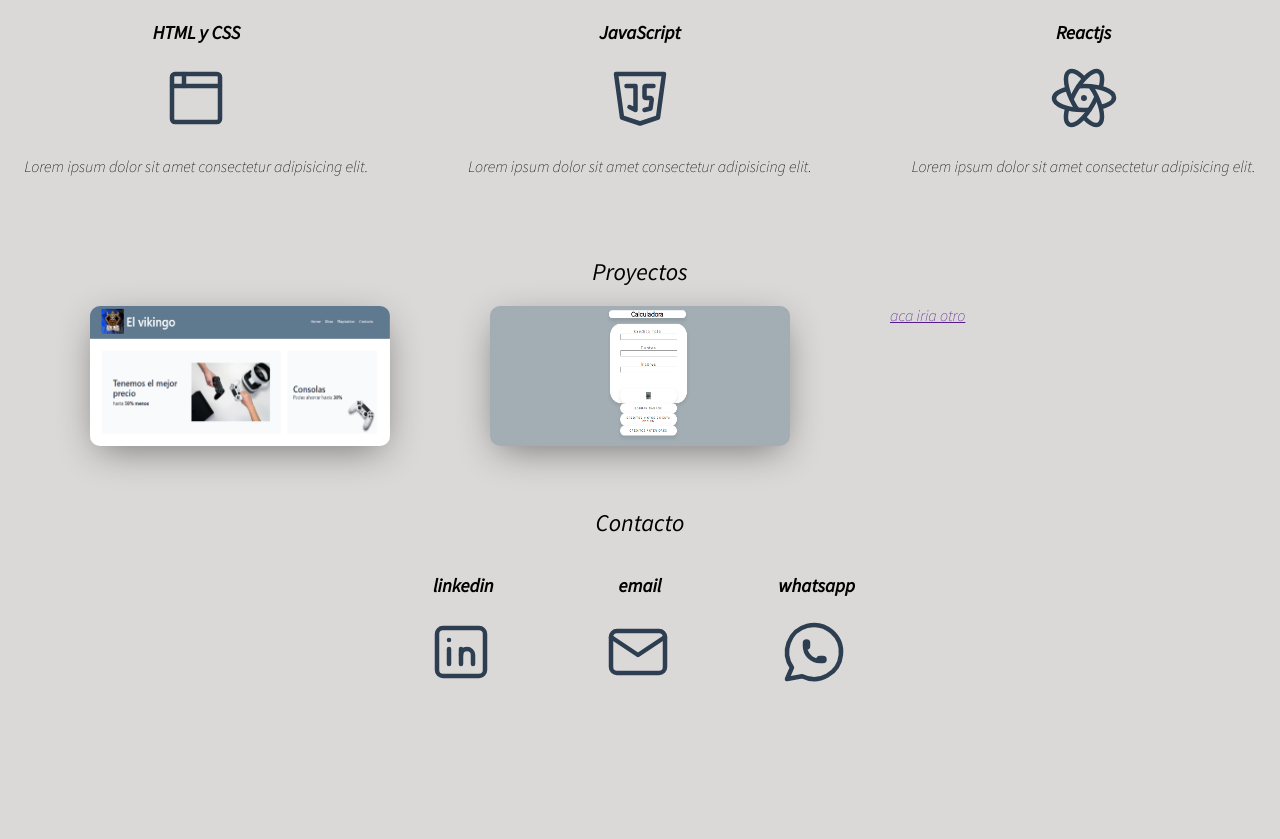
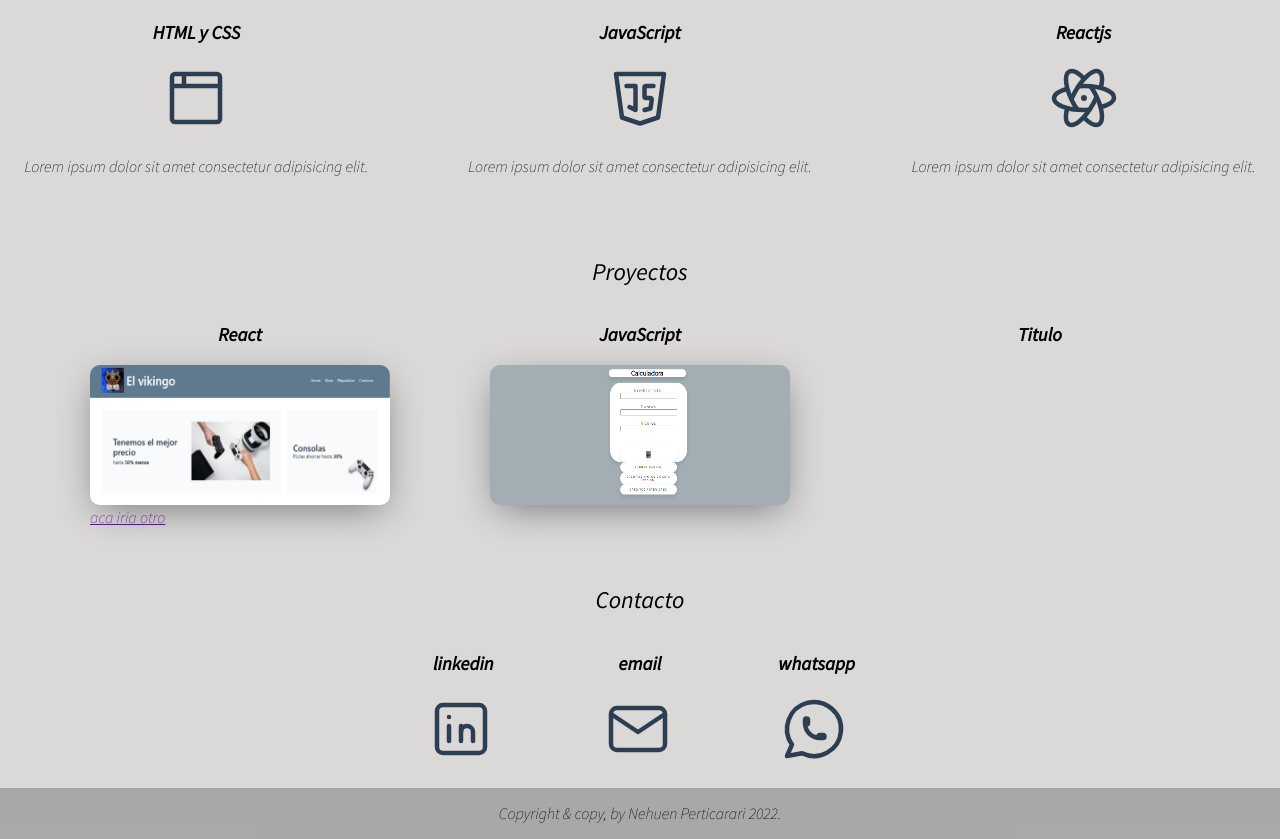
Before and after one commit to nehuenperticarari/portafolio, a plain HTML site: page index.html in a window 1280 px wide. Shown: the part 704-1543 px from the top of the page. Before the commit the page ends 1415 px from the top, so only its background shows below. Drawn offline with Linux system fonts and the light colour scheme.

Commit message:
cambios footer

```diff
--- a/css/styles.css
+++ b/css/styles.css
@@ -203,3 +203,15 @@ body{
     justify-content: space-evenly;
     align-items: center;
 }
+
+footer{
+    width: 100%;
+    height: 100%;
+    background-color: rgba(121, 121, 121, 0.5);
+    display: flex;
+    flex-direction: column;
+    align-items: center;
+    justify-content: center;
+
+
+}
--- a/index.html
+++ b/index.html
@@ -77,12 +77,17 @@
             <h2 id="proyectos" class="subtitulo">Proyectos</h2>
             <div class="servicios">
                 <section>
+                    <h3>React</h3>
                     <a href="https://github.com/nehuenperticarari/reactjs"><img class="imgProyecto" src="./img/el vikingo.png" alt="Elvikingo"></a>
                 </section>
                 <section>
+                    <h3>JavaScript</h3>
                     <a href="https://github.com/nehuenperticarari/JavaScript"><img class="imgProyecto" src="./img/calculadora de interes.png" alt="calculadora"></a>
                 </section>
-            <section><a href="">aca iria otro</a></section>
+                <h3>Titulo</h3>
+                <section>
+                    <a href="">aca iria otro</a>
+                </section>
             </div>
         </section>
 
@@ -121,9 +126,7 @@
     </main>
 
     <footer class="footer">
-
+        <p>Copyright & copy, by Nehuen Perticarari 2022.</p>
     </footer>
-
-
 </body>
 </html>
```
Lines whose indentation alone changed are shown as unchanged.
